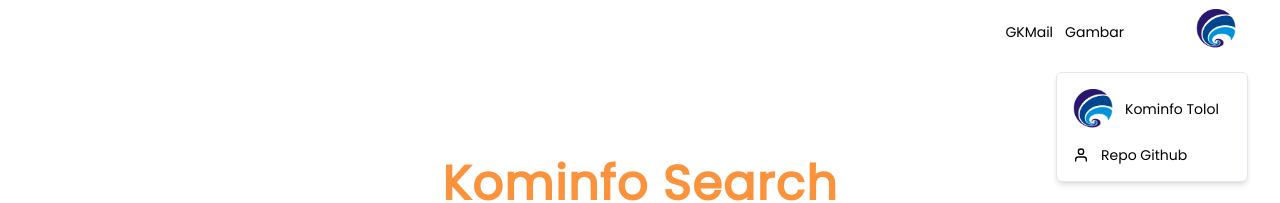
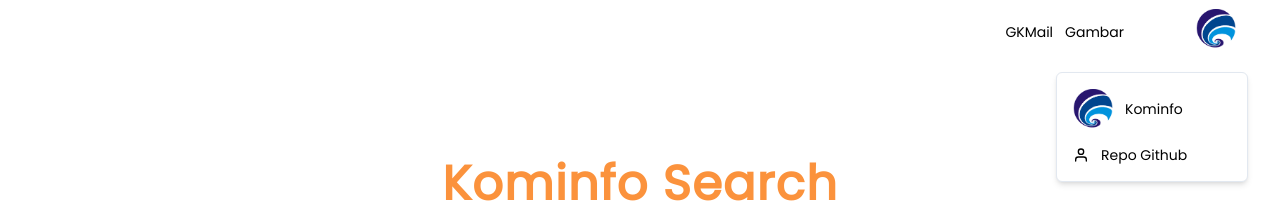
Before and after one commit to bagussatoto/search.kominfo, a Next.js app: page / in a window 1280 px wide. Both pictures are taken after a click on the picture 1216 px from the left and 29 px from the top of the page. Shown: the top 203 px of the page. Built offline with nearby package versions, Linux system fonts and the light colour scheme.

Commit message:
Update User.jsx - [Skip GitHub Action]

```diff
--- a/components/User.jsx
+++ b/components/User.jsx
@@ -27,7 +27,7 @@
               height="40"
               onClick={() => setIsOpen(!isOpen)}
             />
-            <h2 className="text-sm">Kominfo Tolol</h2>
+            <h2 className="text-sm">Kominfo</h2>
           </div>
           <div
             className="form-group flex flex-row gap-3 rounded-md hover:bg-yellow-400 p-2 items-center"
```
